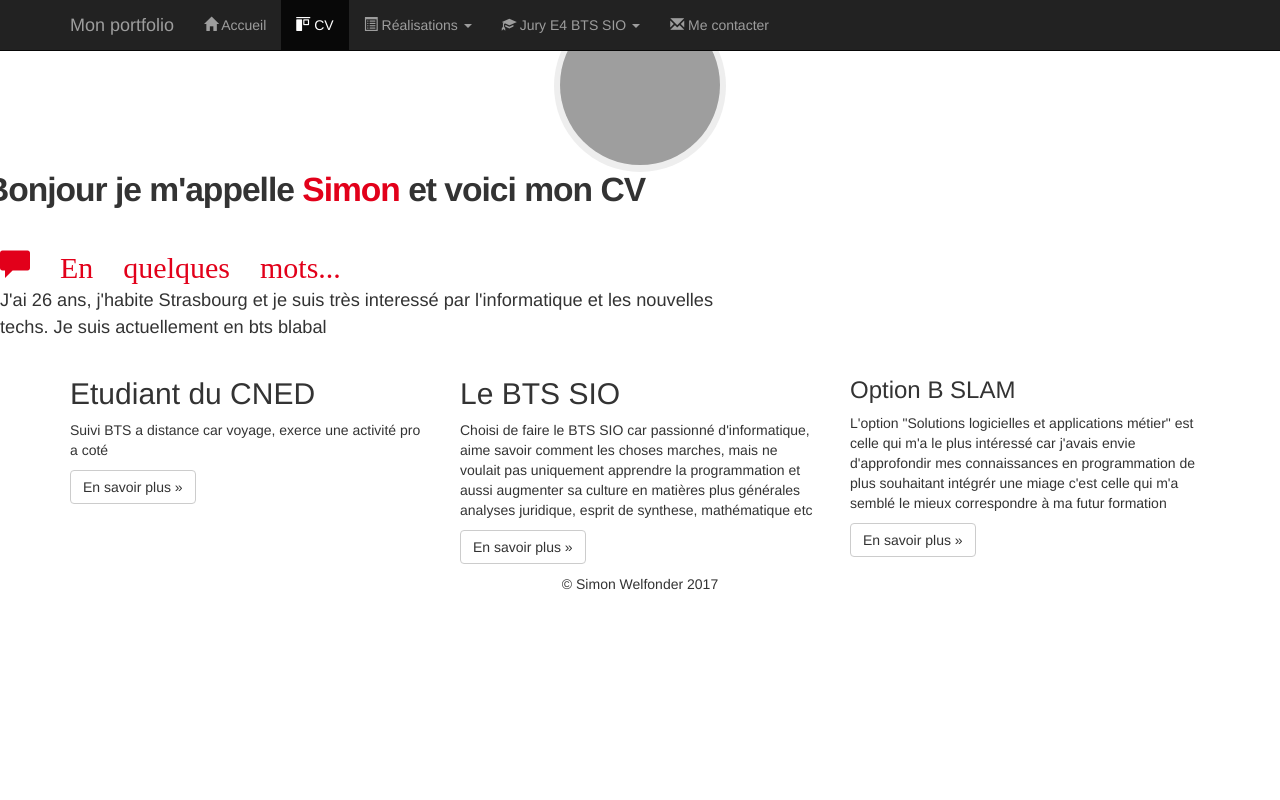
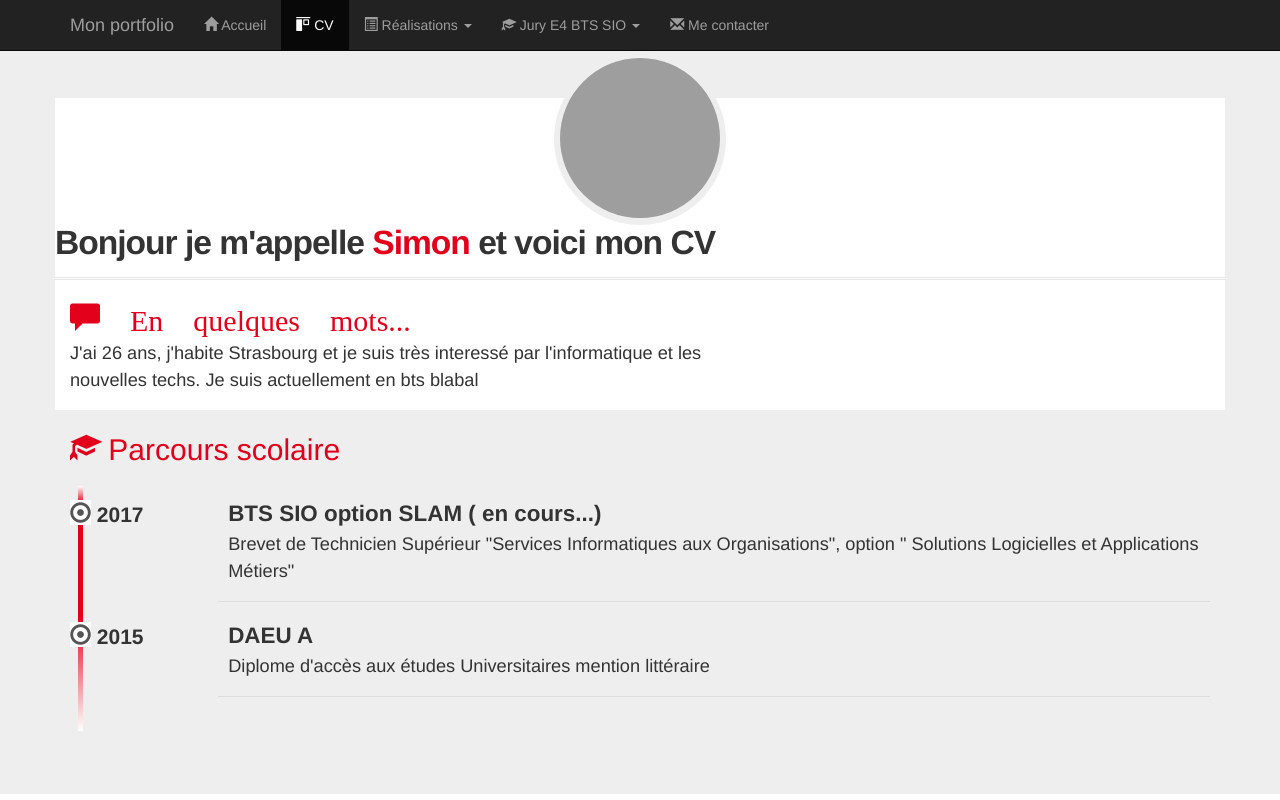
Before and after one commit to S-Welfonder/monPortfolio, a website: page public_html/cv.html in a window 1280 px wide. Shown: the top 800 px of the page. Drawn offline with Linux system fonts and the light colour scheme; grey boxes are pictures that could not be loaded.

Commit message:
Ajout "Parcours Scolaire" + css

```diff
--- a/public_html/css/cv.css
+++ b/public_html/css/cv.css
@@ -4,11 +4,15 @@
     Author     : Simon
 */
 
+body {padding-top:50px;}
+.cadreCV { background:white;}
 /*****************************
 *       Entête CV
 *****************************/
 
-#cv-entete { martgin-top: -45px;}
+
+
+#cv-entete { margin-top: -45px;}
 #cv-photo { width: 172px; height: 172px; border-radius: 50%; overflow: hidden;
             padding:5px; background: #eee; display: inline-block;}
 #cv-photo img { width: 160px; height: 160px; border-radius: 50%;}
@@ -28,3 +32,37 @@
 .rubrique h2 { color: rgb(226,0,26);}
 .rubrique h2:before { margin-right: 5px; }
 .rubrique p { font-size: 1.3em; line-height: 1.5em }
+
+
+/************************************************
+*           Parcours scolaire
+************************************************/
+
+#parcours { margin-top: 20px; position: relative; padding: 1em 0;
+            list-style: none;}
+#parcours:before { width: 5px; height: 100%; position: absolute; left: 7.8px;
+          top: 0; display: block; background: linear-gradient(to bottom,
+              #ffffff 0%, #E2001A 7%, #E2001A, #ffffff 100%); }
+#parcours li { width: 100%; z-index:2; position: relative; float:left;}
+#parcours .date .glyphicon-record:before { background: #ffffff; color: #555}
+#parcours .date { width: 75px; background-color: rgba(0,0,0,0); font-size: 1.5em;
+                font-weight:700; display:inline-block;}
+#parcours .details { width: 325px; display: inline-block; background: #eee;
+                    position: relative; padding: 10px 10px 0 10px; border-bottom:
+                    1px solid #ddd; margin: -8px 0 20px 0;}
+#parcours .details:after { content:''; position: absolute; top:15px; right:0;
+                            left:-16px; height:0; width:0; border: solid transparent;
+                            border-right-color: #eee; border-width: 8px; pointer-events: none;}
+#parcours .details h3 { font-size: 1.6em; margin: 0; padding: 0; font-weight: 700;}
+#parcours .details p { font-size:1.3em; margin-top: 5px; padding:0;}
+
+/* Pour empêcher la déformation du parcours scolaire selon la taille écran */
+
+@media (min-width: 500px) {#parcours .date {width: 20%;}
+                           #parcours.details{ width: 80%;}}
+@media (min-width: 768px) { #parcours .date { width: 20%;}
+                            #parcours .details {width: 80%;}}
+@media (min-width: 992px) { #parcours .date { width: 15%;}
+                            #parcours .details { width:84%;}}
+@media (min-width: 1200px) { #parcours .date { width:13%;}
+                             #parcours .details {width:87%;}}
--- a/public_html/cv.html
+++ b/public_html/cv.html
@@ -88,7 +88,8 @@
                 </div> <!-- \.nav-collapse -->
             </div> <!-- \.navbar-collapse -->
         </nav>
-
+        <div class="jumbotron">
+            <div class="container">
                 <div class="row cadreCV">
                     <div id="cv-entete" class="text-center">
                         <div id="cv-photo">
@@ -111,6 +112,34 @@
                     </div>
                     <div class="col-xs-12 col-sm-5">
                         <!-- Partie droite -->
+                    </div>
+                </div>
+
+                <div class="rubrique">
+                    <h2><span class="glyphicon glyphicon-education"></span> Parcours scolaire </h2>
+                    <ul id="parcours" class="clearfix">
+                        <li>
+                            <div class="date pull-left">
+                                <span class="glyphicon glyphicon-record"></span>&nbsp;2017
+                            </div>
+                            <div class="details pull-right">
+                                <h3> BTS SIO option SLAM ( en cours...)</h3>
+                                <p> Brevet de Technicien Supérieur "Services Informatiques aux Organisations",
+                                    option " Solutions Logicielles et Applications Métiers"
+                                </p>
+                            </div>
+                        </li>
+                        <li>
+                            <div class="date pull-left">
+                                <span class="glyphicon glyphicon-record"></span>&nbsp;2015
+                            </div>
+                            <div class="details pull-right">
+                                <h3>DAEU A </h3>
+                                <p> Diplome d'accès aux études Universitaires mention littéraire </p>
+                            </div>
+                        </li>
+                    </ul>
+                </div>
             </div>
         </div>
 
@@ -155,7 +184,6 @@
 
                 <p id="copyright"> &copy; Simon Welfonder 2017 </p>
 
-
             </div>
         </footer>
 </html>
```
Also changed, not shown: public_html/css/images/ligne.png (added). Lines whose indentation alone changed are shown as unchanged.
